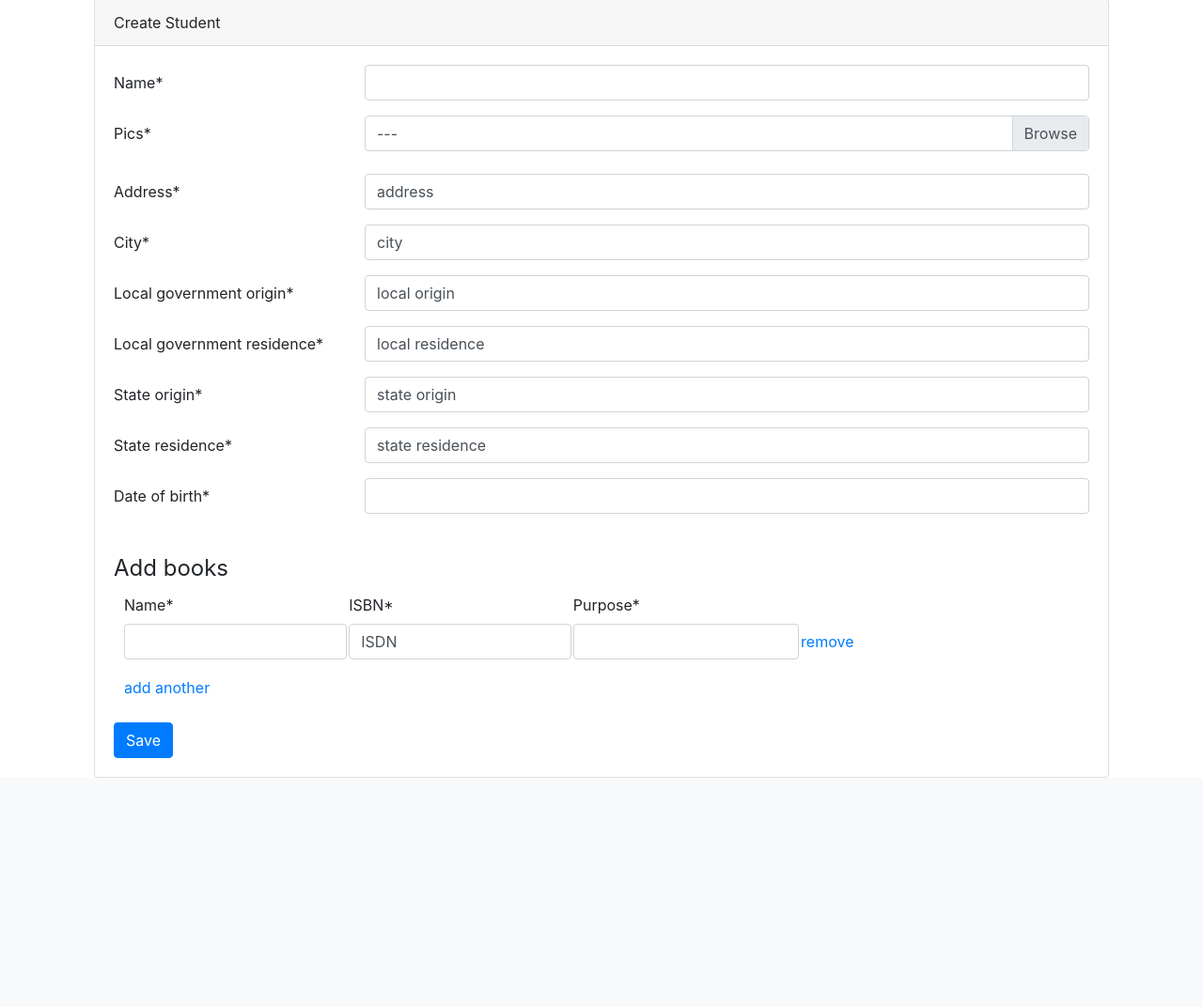
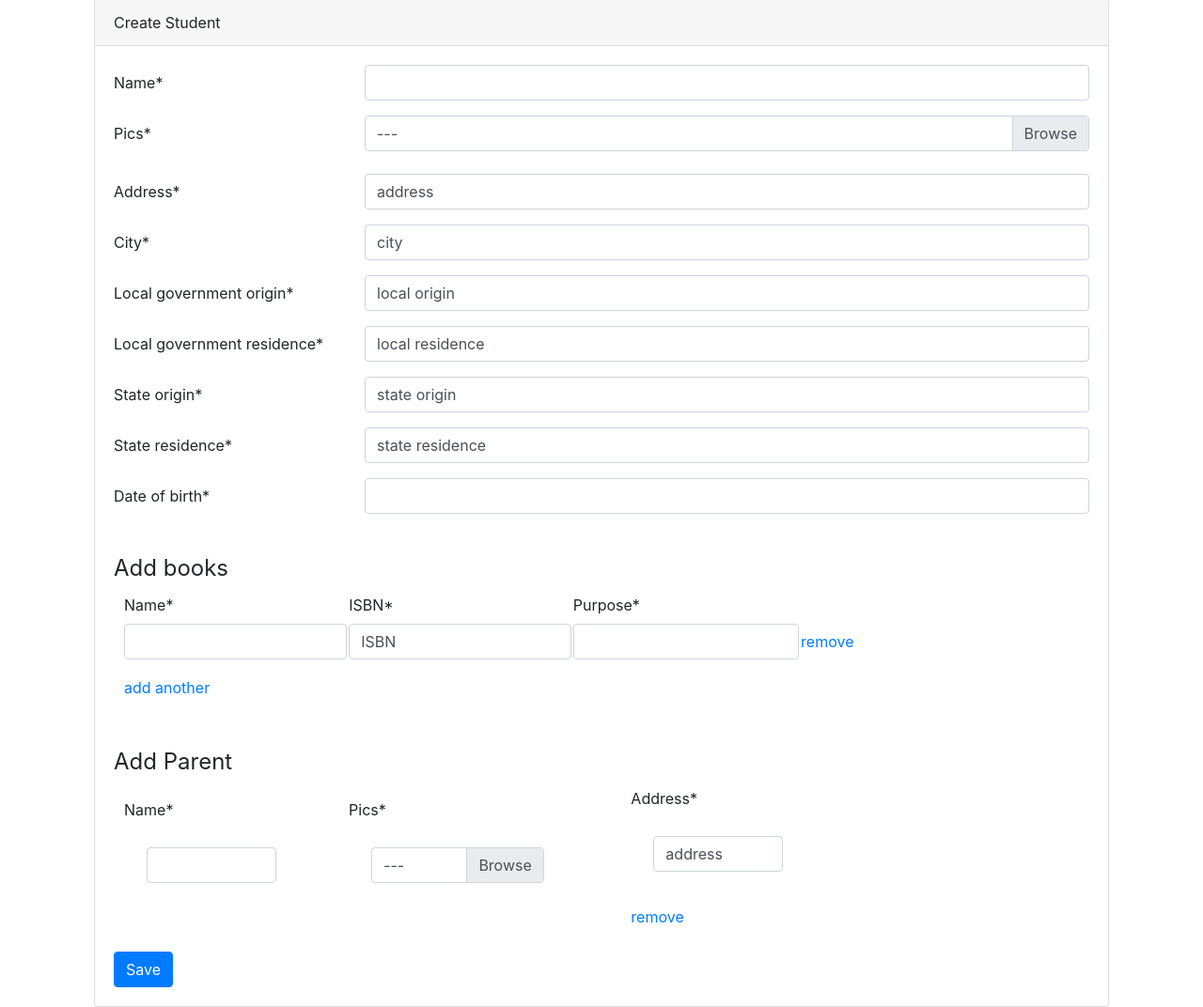
Before and after one commit to OkayJosh/studentApp, a Django app: page /student/create/ in a window 1280 px wide. Shown: the part 57-1129 px from the top of the page at 94% size. Before the commit the page ends 885 px from the top, so only its background shows below. Run offline with Django 3.2, Linux system fonts and the light colour scheme; some libraries are stand-ins or nearby versions.

Commit message:
upated with parent form

```diff
--- a/student/admin.py
+++ b/student/admin.py
@@ -2,3 +2,5 @@ from django.contrib import admin
 from .models import *
 # Register your models here.
 admin.site.register(Student)
+admin.site.register(Parent)
+admin.site.register(Book)
--- a/student/forms.py
+++ b/student/forms.py
@@ -11,14 +11,26 @@ class ParentForm(forms.ModelForm):
         model = Parent
         exclude = ()
 
-# ParentFormSet = inlineformset_factory(
-#     Student, Parent, form=ParentForm,
-#     fields=['name', 'pics', 'address', 'city',
-#             'local_government_origin',
-#             'local_government_residence',
-#             'state_origin','state_residence',
-#             'date_of_birth'], can_delete=False
-# )
+    def __init__(self, *args, **kwargs):
+        super(ParentForm, self).__init__(*args, **kwargs)
+        self.helper = FormHelper()
+        self.helper.form_tag = True
+        self.helper.form_class = 'card bg-primary'
+        self.helper.label_class = 'form'
+        self.helper.field_class = 'col-md-9 mx-1 card-body'
+        self.helper.layout = Layout(
+            Div(
+                Field('name'),
+                Field('pics'),
+                Field('address'),
+                )
+            )
+
+
+ParentFormSet = inlineformset_factory(
+    Student, Parent, form=ParentForm,
+    fields=['name', 'pics', 'address'], can_delete=False
+)
 
 class BookForm(forms.ModelForm):
 
@@ -60,6 +72,9 @@ class StudentForm(forms.ModelForm):
                 HTML("<br>"),
                 Fieldset('Add books',
                     Formset('book')),
+                HTML("<br>"),
+                Fieldset('Add Parent',
+                    Formset('parent')),
                 ButtonHolder(Submit('submit', 'Save')),
                 )
             )
--- a/student/models.py
+++ b/student/models.py
@@ -31,23 +31,18 @@ class Parent(models.Model):
     name = models.CharField(max_length=300)
     pics = models.ImageField(default='default.jpg')
     address = models.CharField(max_length=200, default='address')
-    city = models.CharField(max_length=100, default='city')
-    local_government_origin = models.CharField(max_length=20, null=True)
-    state_origin = models.CharField(max_length=20, null=True)
-    local_government_residence = models.CharField(max_length=20,
-                        null=True)
-    state_residence = models.CharField(max_length=20, null=True)
-    date_of_birth = models.DateField(blank=True, null=True)
 
     def __str__(self):
         return '%s' % (self.name)
 
 class Book(models.Model):
+    created_by = models.ForeignKey(User, related_name="has_books", on_delete=models.CASCADE,
+                        null=True)
     owned_by = models.ForeignKey(Student, on_delete=models.CASCADE,
-                        related_name="has_books", null=True, blank=True)
+                         null=True, blank=True)
     name = models.CharField(max_length=255)
-    ISBN = models.CharField(max_length=255, null=True, default="ISDN")
+    ISBN = models.CharField(max_length=255, null=True, default="ISBN")
     purpose = models.CharField(max_length=255, null=True)
 
     def __str__(self):
-        return '%s for %s' % (self.name, self.student)
+        return '%s for %s' % (self.name, self.owned_by)
--- a/student/templates/student/base.html
+++ b/student/templates/student/base.html
@@ -8,6 +8,10 @@
 
     <!-- Bootstrap CSS -->
     <link rel="stylesheet" href="https://stackpath.bootstrapcdn.com/bootstrap/4.3.0/css/bootstrap.min.css" integrity="sha384-PDle/QlgIONtM1aqA2Qemk5gPOE7wFq8+Em+G/hmo5Iq0CCmYZLv3fVRDJ4MMwEA" crossorigin="anonymous">
+
+<!-- Material icon -->
+    <link href="https://fonts.googleapis.com/icon?family=Material+Icons"
+      rel="stylesheet">
 
     <title>Student, App!</title>
   </head>
@@ -33,13 +37,19 @@
       <div class="card">
         <div class="card-header">
         <h1>All Students</h1>
-        <a class="btn btn-outline-primary" href="{% url 'student:student_create' %}" role="button">Create new Student</a>
+        <a class="btn btn-outline-primary" href="{% url 'student:student_create' %}" role="button"><i class="material-icons">create</i></a>
         </div>
         <div class="card-body">
           {% if students %}
-          {% for object in students %}
+          {% for student in students %}
             <li>
-                <a href="{% url 'student:student_detail' pk=object.pk %}">Student ID {{ object }}</a>
+                <a class="mr-3" href="{% url 'student:student_detail' pk=student.pk %}"> {{ student }} </a>
+                <div class=" my-3"><a href= "{% url 'student:student_detail' pk=student.pk%}"><i class="material-icons">add_circle</i></a>literacy
+                <a href= "{% url 'student:student_detail' pk=student.pk%}"><i class="material-icons">add_circle</i></a>Numeracy
+                <a href= "{% url 'student:student_detail' pk=student.pk%}"><i class="material-icons">add_circle</i></a>Attendance
+                <a href= "{% url 'student:student_detail' pk=student.pk%}"><i class="material-icons">add_circle</i></a>Incentive
+                <a href= "{% url 'student:student_detail' pk=student.pk%}"><i class="material-icons">add_circle</i></a>Appriasal
+                <a href= "{% url 'student:student_detail' pk=student.pk%}"><i class="material-icons">add_circle</i></a>Posting </div>
             </li>
           {% endfor %}
           {% else %}
--- a/student/views.py
+++ b/student/views.py
@@ -43,19 +43,25 @@ class StudentCreate(CreateView):
         data = super(StudentCreate, self).get_context_data(**kwargs)
         if self.request.POST:
             data['book'] = BookFormSet(self.request.POST)
+            data['parent'] = ParentFormSet(self.request.POST)
         else:
             data['book'] = BookFormSet()
+            data['parent'] = ParentFormSet()
         return data
 
     def form_valid(self, form):
         context = self.get_context_data()
         book = context['book']
+        parent = context['parent']
         with transaction.atomic():
             form.instance.created_by = self.request.user
             self.object = form.save()
             if book.is_valid():
                 book.instance = self.object
                 book.save()
+            if parent.is_valid():
+                parent.instance = self.object
+                parent.save()
         return super(StudentCreate, self).form_valid(form)
 
     def get_success_url(self):
@@ -76,19 +82,25 @@ class StudentUpdate(UpdateView):
         data = super(StudentUpdate, self).get_context_data(**kwargs)
         if self.request.POST:
             data['book'] = BookFormSet(self.request.POST, instance=self.object)
+            data['parent'] = ParentFormSet(self.request.POST, instance=self.object)
         else:
             data['book'] = BookFormSet(instance=self.object)
+            data['parent'] = ParentFormSet(instance=self.object)
         return data
 
     def form_valid(self, form):
         context = self.get_context_data()
         book = context['book']
+        parent = context['parent']
         with transaction.atomic():
             form.instance.created_by = self.request.user
             self.object = form.save()
             if book.is_valid():
                 book.instance = self.object
                 book.save()
+            if parent.is_valid():
+                parent.instance = self.object
+                parent.save()
         return super(StudentUpdate, self).form_valid(form)
 
     def get_success_url(self):
```
Also changed, not shown: student/templates/student/student_detail.html (+20 -14 lines).
